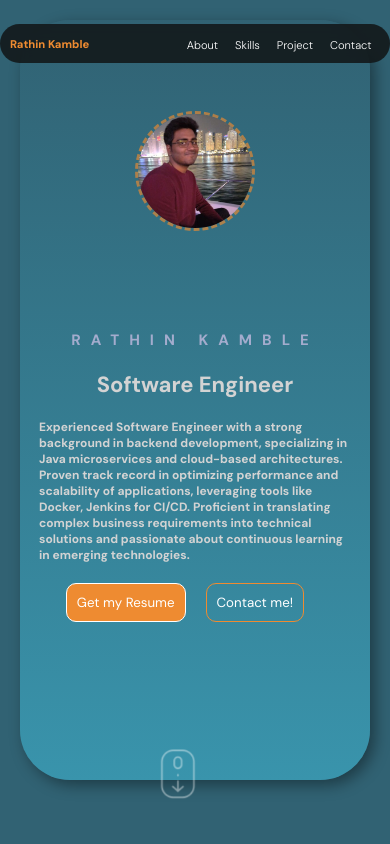
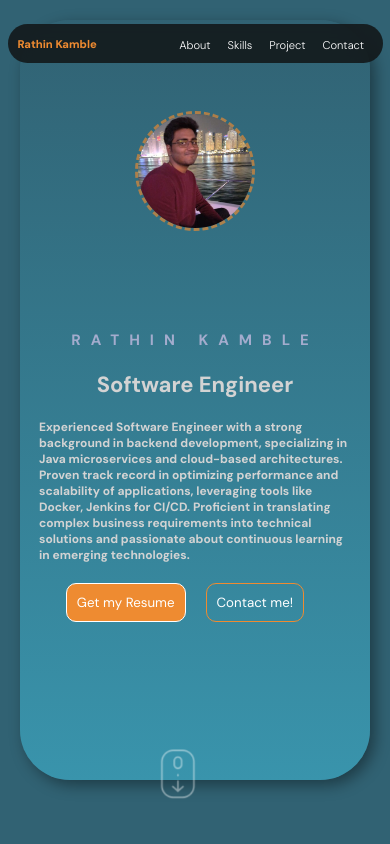
Before and after one commit to rathink4/Portfolio-Website, a React (Vite) app: page / in a window 390 px wide. Shown: the top 844 px of the page. Built offline with nearby package versions, Linux system fonts and the light colour scheme.

Commit message:
mobile - nav, contact

```diff
--- a/src/components/contact/contact.scss
+++ b/src/components/contact/contact.scss
@@ -67,9 +67,9 @@
             z-index: -1;
 
             @include mobile {
-                margin-top: -90px;
-                margin-left: 50px;
-                align-items: center;
+                margin-top: -100px;
+                margin-left: -45px;
+                transform: scale(0.6);
             }
         }
 
--- a/src/components/navbar/navbar.scss
+++ b/src/components/navbar/navbar.scss
@@ -22,7 +22,7 @@ nav {
         cursor: pointer;
 
         @include mobile {
-            max-width: 400px;
+            max-width: 375px;
             padding: 9px 10px;
         }
 
```
